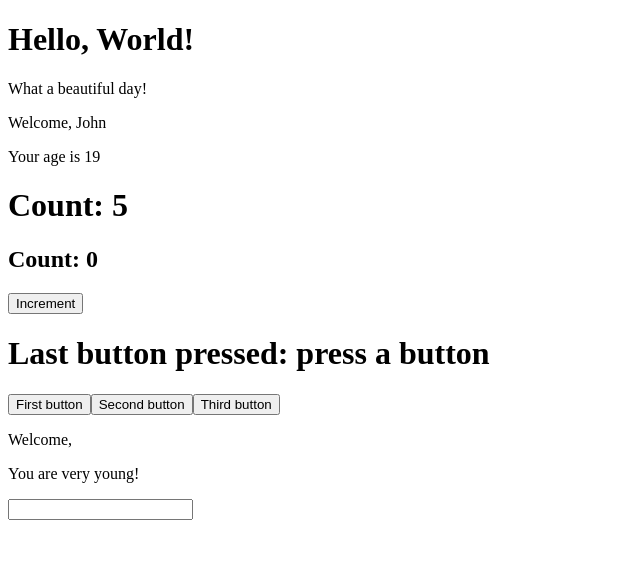
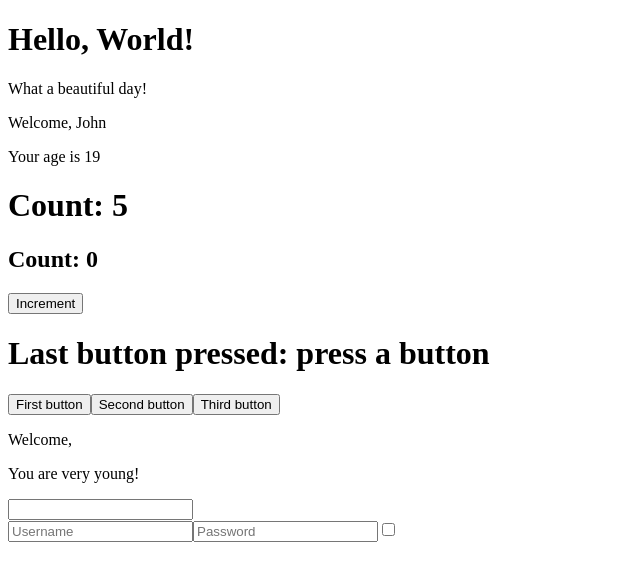
Before and after one commit to CristianRmb/react-exercises, a React (Create React App) app: page / in a window 1280 px wide. Shown: the top 580 px of the page, without its empty margins (0-640 px from the left). Built offline with nearby package versions, Linux system fonts and the light colour scheme.

Commit message:
es forms-02

```diff
--- a/src/App.js
+++ b/src/App.js
@@ -5,6 +5,7 @@ import { Welcome } from './Welcome ';
 import { ClickCounter } from './ClickCounter';
 import { ClickTracker } from './ClickTracker';
 import { InteractiveWelcome } from './InteractiveWelcome';
+import { Login } from './Login';
 
 export class App extends React.Component {
   render() {
@@ -16,6 +17,7 @@ export class App extends React.Component {
         <ClickCounter />
         <ClickTracker />
         <InteractiveWelcome />
+        <Login />
       </div>
     );
   }
--- /dev/null
+++ b/src/Login.js
@@ -0,0 +1,55 @@
+import React from 'react';
+
+/* Create a Login component containing three inputs:
+a username input, a password input and a remember checkbox.
+All three inputs should be controlled components. */
+
+export class Login extends React.Component {
+  state = {
+    username: '',
+    password: '',
+    remember: false,
+  };
+
+  handleInputs = (event) => {
+    const name = event.target.name;
+    const type = event.target.type;
+    const check = event.target.checked;
+    const value = event.target.value;
+
+    this.setState({
+      [name]: type === 'checkbox' ? check : value,
+    });
+  };
+
+  /* per vedere se funziona */
+  componentDidUpdate() {
+    console.log(this.state);
+  }
+
+  render() {
+    return (
+      <div>
+        <input
+          placeholder='Username'
+          name='username'
+          value={this.state.username}
+          onChange={this.handleInputs}
+        />
+        <input
+          placeholder='Password'
+          name='password'
+          type={'password'}
+          value={this.state.password}
+          onChange={this.handleInputs}
+        />
+        <input
+          name='remember'
+          type={'checkbox'}
+          checked={this.state.remember}
+          onChange={this.handleInputs}
+        />
+      </div>
+    );
+  }
+}
```
